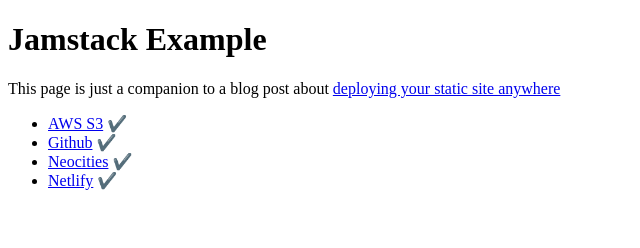
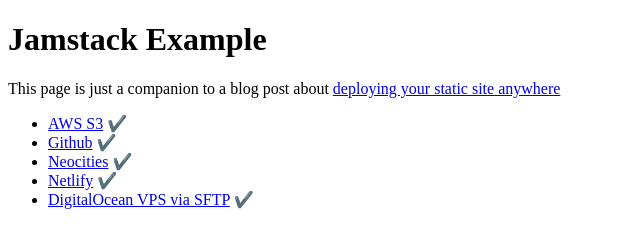
Before and after one commit to andrioid/jamstack-example, a Gatsby site: page / in a window 1280 px wide. Shown: the whole page, without its empty margins (0-640 px from the left). Built offline with nearby package versions, Linux system fonts and the light colour scheme; Gatsby itself is replaced by a stand-in of ours.

Commit message:
vps demo

```diff
--- a/src/pages/index.js
+++ b/src/pages/index.js
@@ -54,6 +54,16 @@
             </a>{" "}
             ✔️
           </li>
+          <li>
+            <a
+              href="https://hostingdemo.andri.dk/"
+              target="_blank"
+              rel="noreferrer"
+            >
+              DigitalOcean VPS via SFTP
+            </a>{" "}
+            ✔️
+          </li>
         </ul>
       </section>
     </main>
```
